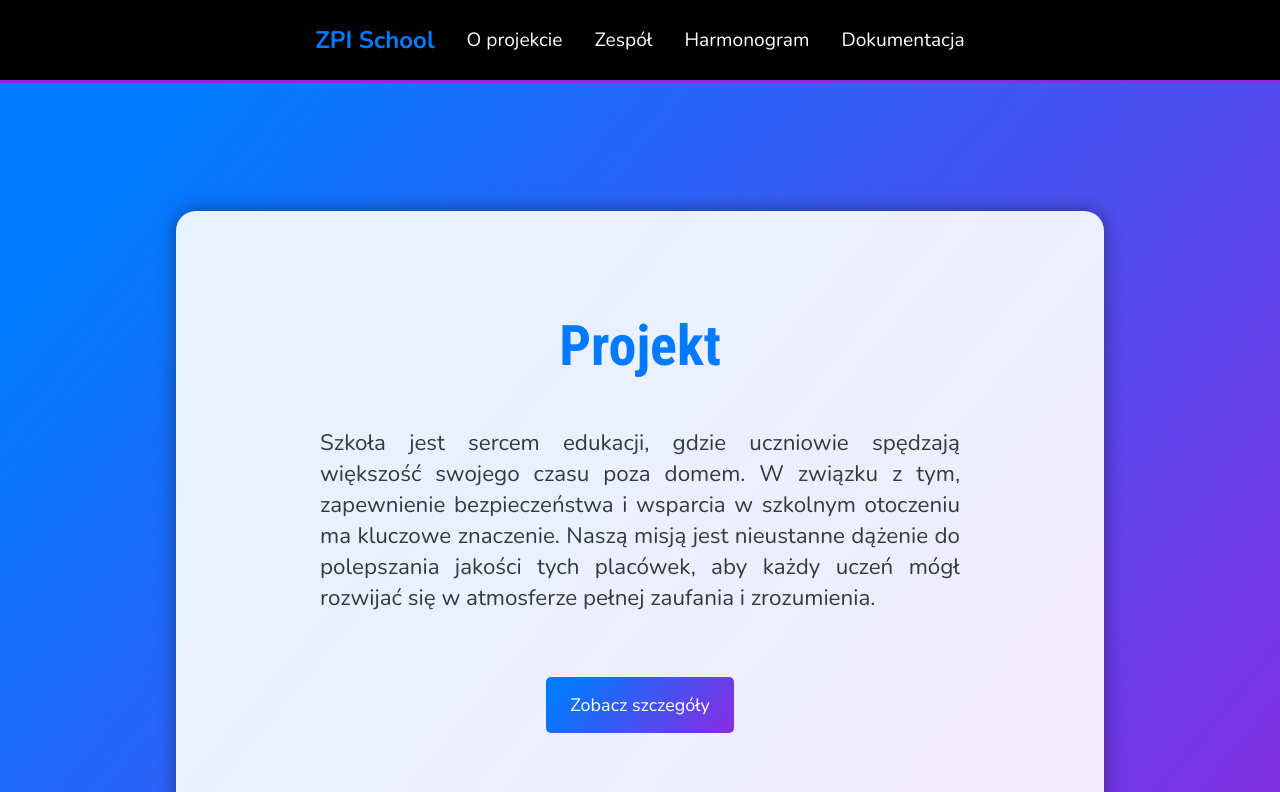
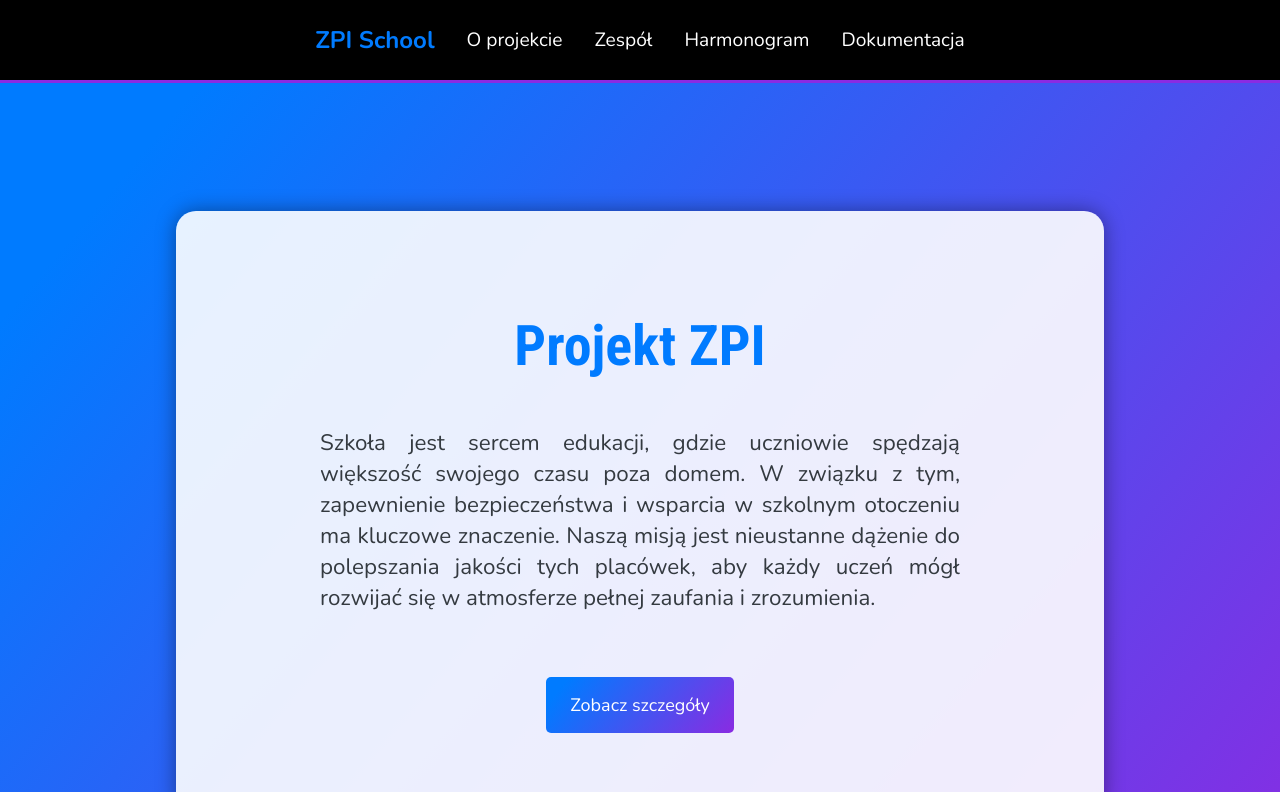
Before and after one commit to Bckro/ProjectWebsite, a React (Vite) app: page / in a window 1280 px wide. Shown: the top 792 px of the page. Built offline with nearby package versions, Linux system fonts and the light colour scheme.

Commit message:
Update HeroSection.jsx

```diff
--- a/src/components/HeroSection.jsx
+++ b/src/components/HeroSection.jsx
@@ -22,7 +22,7 @@
         >
             <Container className="mt-5" id="hero-section">
                 <div className="hero-content">
-                    <h1 className="title">Projekt</h1>
+                    <h1 className="title">Projekt ZPI</h1>
                     <p className="description">
                         Szkoła jest sercem edukacji, gdzie uczniowie spędzają większość swojego czasu poza domem. W związku z tym, zapewnienie bezpieczeństwa i wsparcia w szkolnym otoczeniu ma kluczowe znaczenie. Naszą misją jest nieustanne dążenie do polepszania jakości tych placówek, aby każdy uczeń mógł rozwijać się w atmosferze pełnej zaufania i zrozumienia.
                     </p>
```
